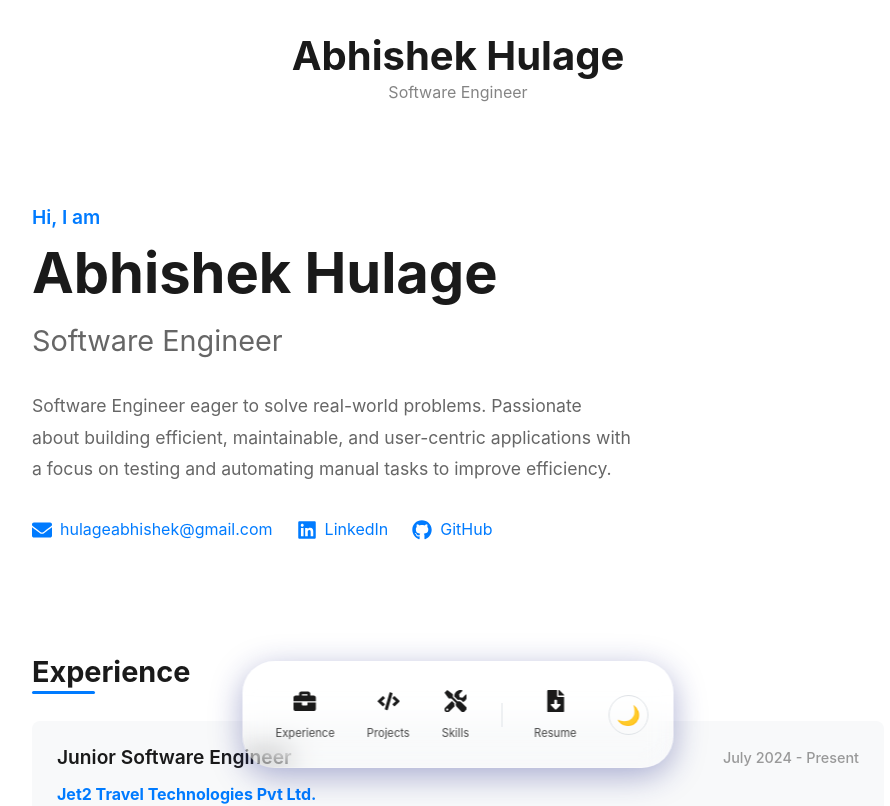
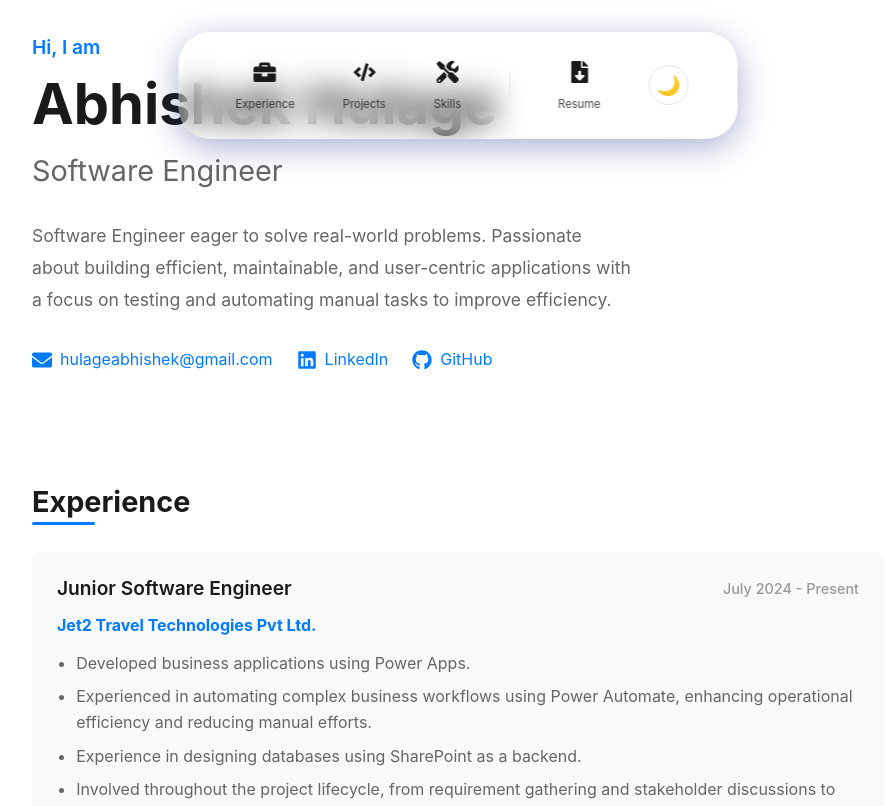
Before and after one commit to rohan-hulage/rohan-hulage.github.io, a React (Vite) app: page / in a window 1280 px wide. Shown: the top 806 px of the page, without its empty margins (182-1072 px from the left). Built offline with nearby package versions, Linux system fonts and the light colour scheme.

Commit message:
feat: Remove Header component and reposition FloatingNav to the top with updated styling.

```diff
--- a/src/App.tsx
+++ b/src/App.tsx
@@ -1,7 +1,7 @@
 
 
 import { ThemeProvider } from './context/ThemeContext';
-import Header from './components/Header';
+
 import Hero from './components/Hero';
 import Experience from './components/Experience';
 import Education from './components/Education';
@@ -19,7 +19,7 @@ function App() {
         display: 'flex',
         flexDirection: 'column'
       }}>
-        <Header />
+
 
         <main style={{ flex: 1, paddingBottom: '4rem' }}>
           <Hero />
--- a/src/components/FloatingNav.tsx
+++ b/src/components/FloatingNav.tsx
@@ -12,13 +12,13 @@ const FloatingNav: React.FC = () => {
     return (
         <div style={{
             position: 'fixed',
-            bottom: '2rem',
+            top: '2rem', // Moved to top
             left: '50%',
             transform: 'translateX(-50%)',
             display: 'flex',
             alignItems: 'center',
-            gap: '1rem',
-            padding: '1rem 1.5rem',
+            gap: '2rem', // Increased gap
+            padding: '1rem 3rem', // Increased padding
             borderRadius: '2rem',
             backgroundColor: 'rgba(255, 255, 255, 0.1)', // Glassmorphism base
             backdropFilter: 'blur(15px)',
@@ -110,7 +110,8 @@ const FloatingNav: React.FC = () => {
                     }
                     .floating-nav {
                         padding: 0.8rem 1rem;
-                        bottom: 1.5rem;
+                        top: 1.5rem; // Moved to top for mobile too
+                        bottom: auto; // Reset bottom
                         gap: 0.8rem;
                     }
                 }
```
